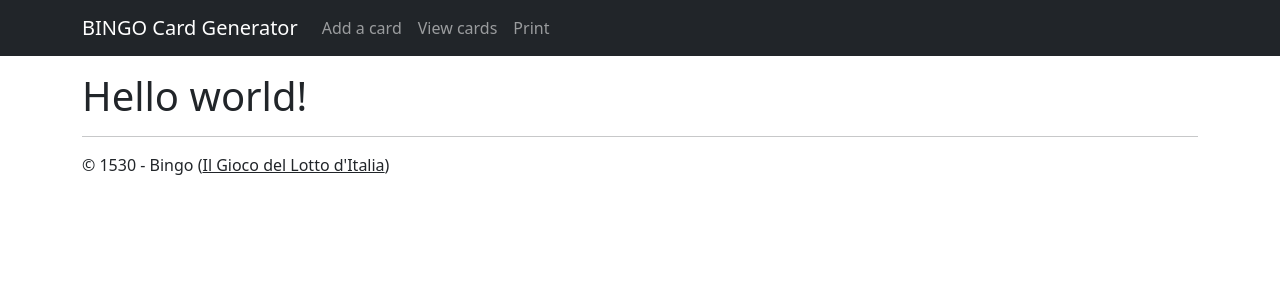
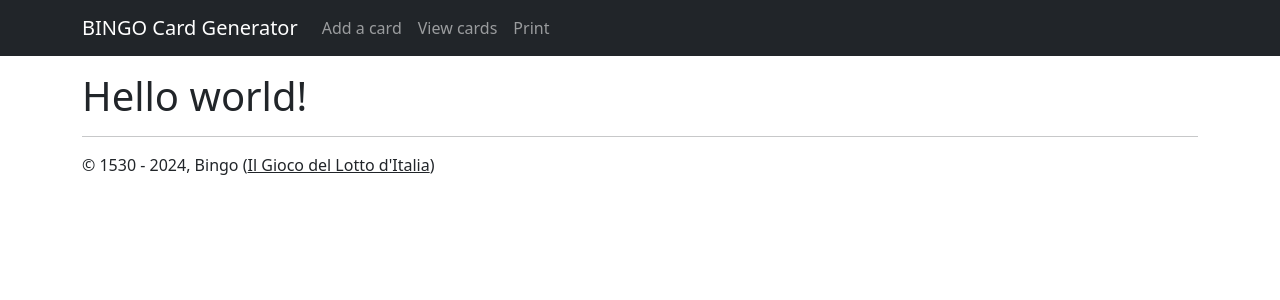
Before and after one commit to adamfehnel/BINGO, an Angular app: page / in a window 1280 px wide. Shown: the top 300 px of the page. Built offline with nearby package versions, Linux system fonts and the light colour scheme.

Commit message:
Current year

```diff
--- a/src/app/core/footer/footer.component.html
+++ b/src/app/core/footer/footer.component.html
@@ -1,6 +1,6 @@
 <div class="container">
 	<hr>
 	<footer>
-		<p>&copy; 1530 - Bingo (<a href="https://www.senioradvisor.com/blog/2015/12/history-of-bingo/" class="text-body" target="_blank">Il Gioco del Lotto d'Italia</a>)</p>
+		<p>&copy; 1530 - {{currentYear}}, Bingo (<a href="https://www.senioradvisor.com/blog/2015/12/history-of-bingo/" class="text-body" target="_blank">Il Gioco del Lotto d'Italia</a>)</p>
 	</footer>
 </div>
--- a/src/app/core/footer/footer.component.ts
+++ b/src/app/core/footer/footer.component.ts
@@ -9,4 +9,6 @@ import { Component } from '@angular/core';
 })
 export class FooterComponent {
 
+  currentYear = new Date().getFullYear();
+
 }
```
